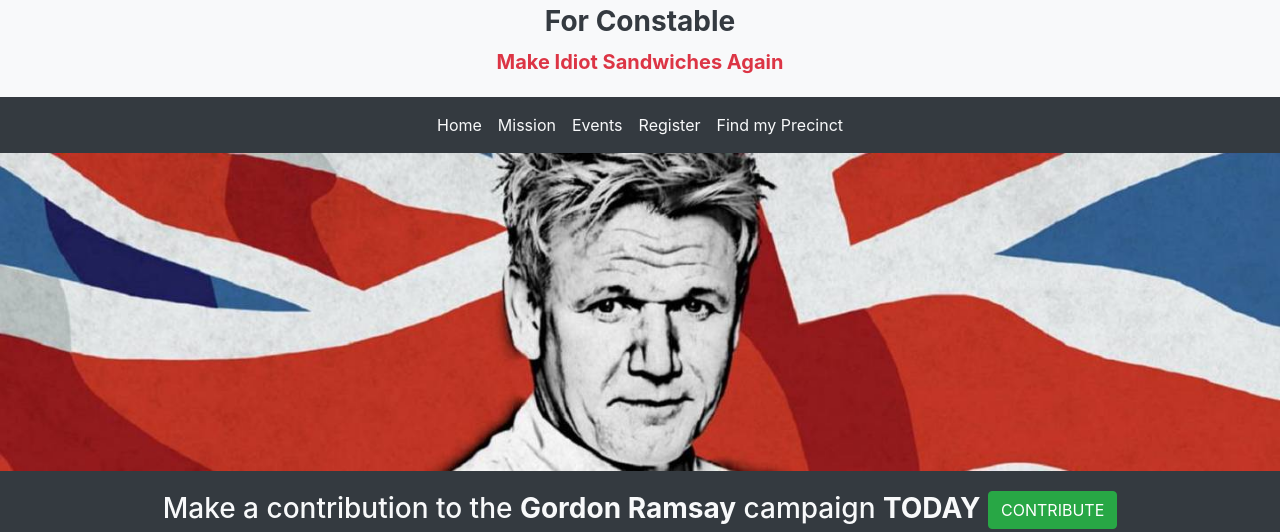
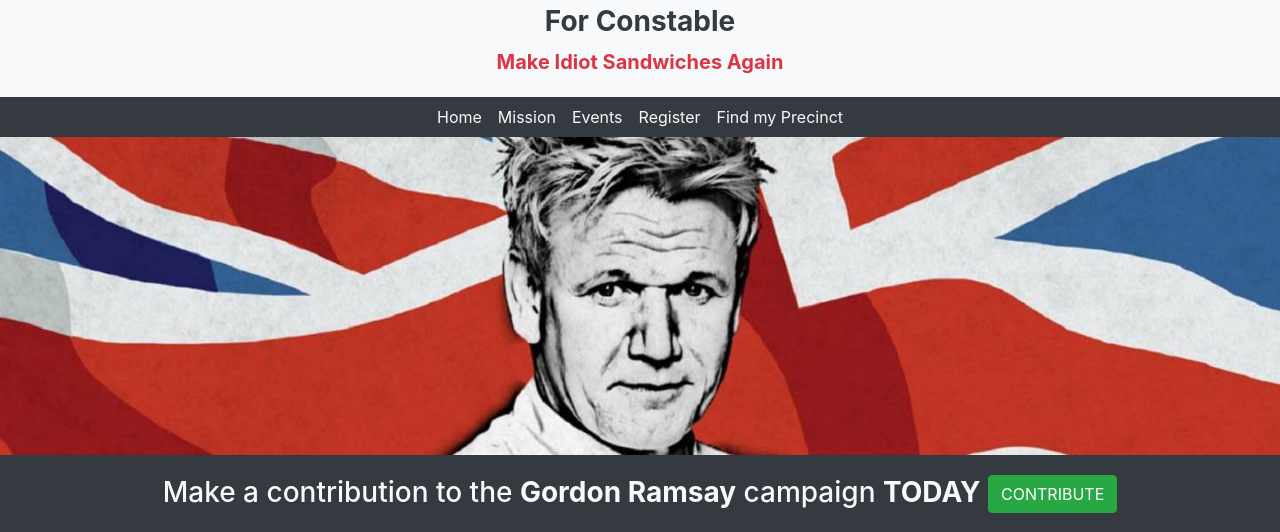
Before and after one commit to eBork1/campaign-website, a plain HTML site: page index.html in a window 1280 px wide. Shown: the part 86-618 px from the top of the page. Drawn offline with nearby package versions, Linux system fonts and the light colour scheme.

Commit message:
update index

```diff
--- a/index.html
+++ b/index.html
@@ -26,7 +26,7 @@
     </div>
 
     <!--Nav-->
-    <nav class="navbar navbar-expand-lg navbar-dark bg-dark sticky-top">
+    <nav class="navbar navbar-expand-lg navbar-dark bg-dark p-0 sticky-top">
       <button class="navbar-toggler" type="button" data-toggle="collapse" data-target="#navbarNavAltMarkup" aria-controls="navbarNavAltMarkup" aria-expanded="false" aria-label="Toggle navigation">
         <span class="navbar-toggler-icon"></span>
       </button>
```
